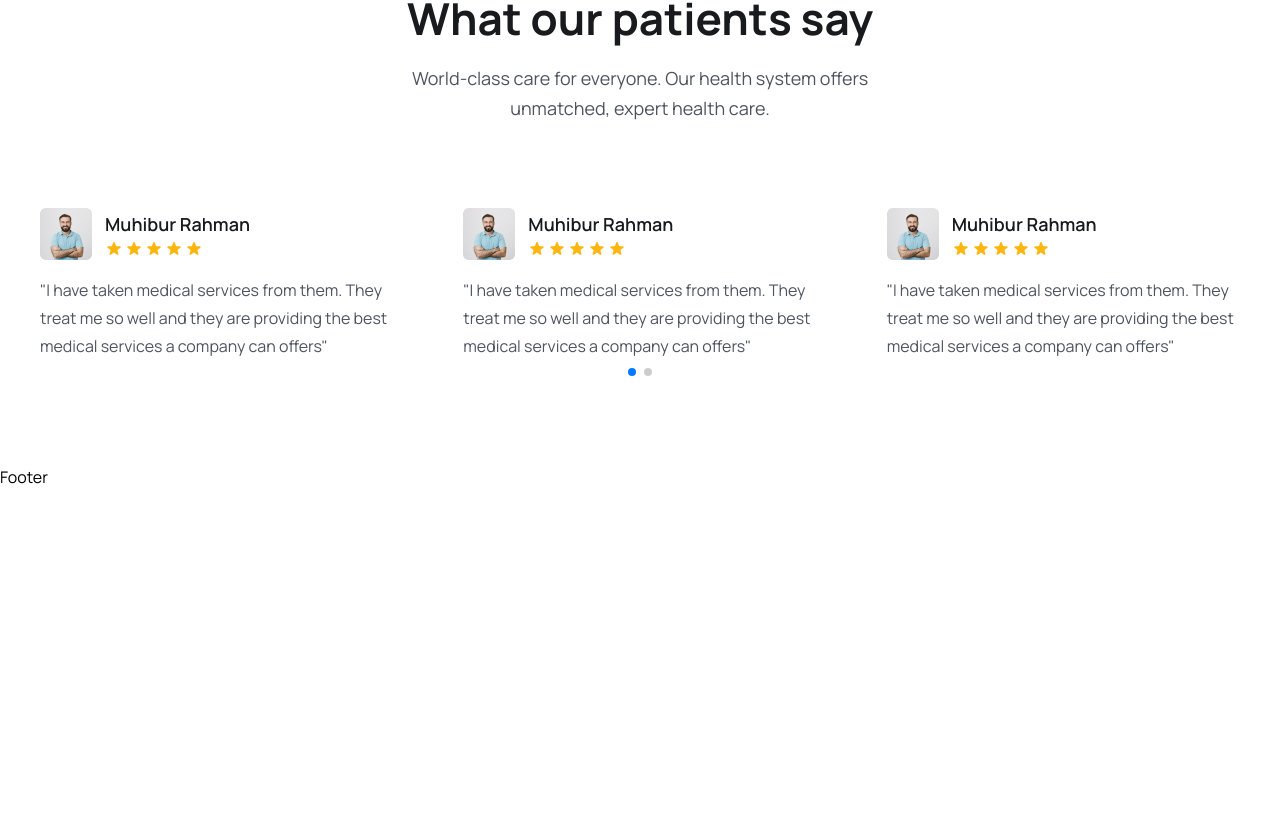
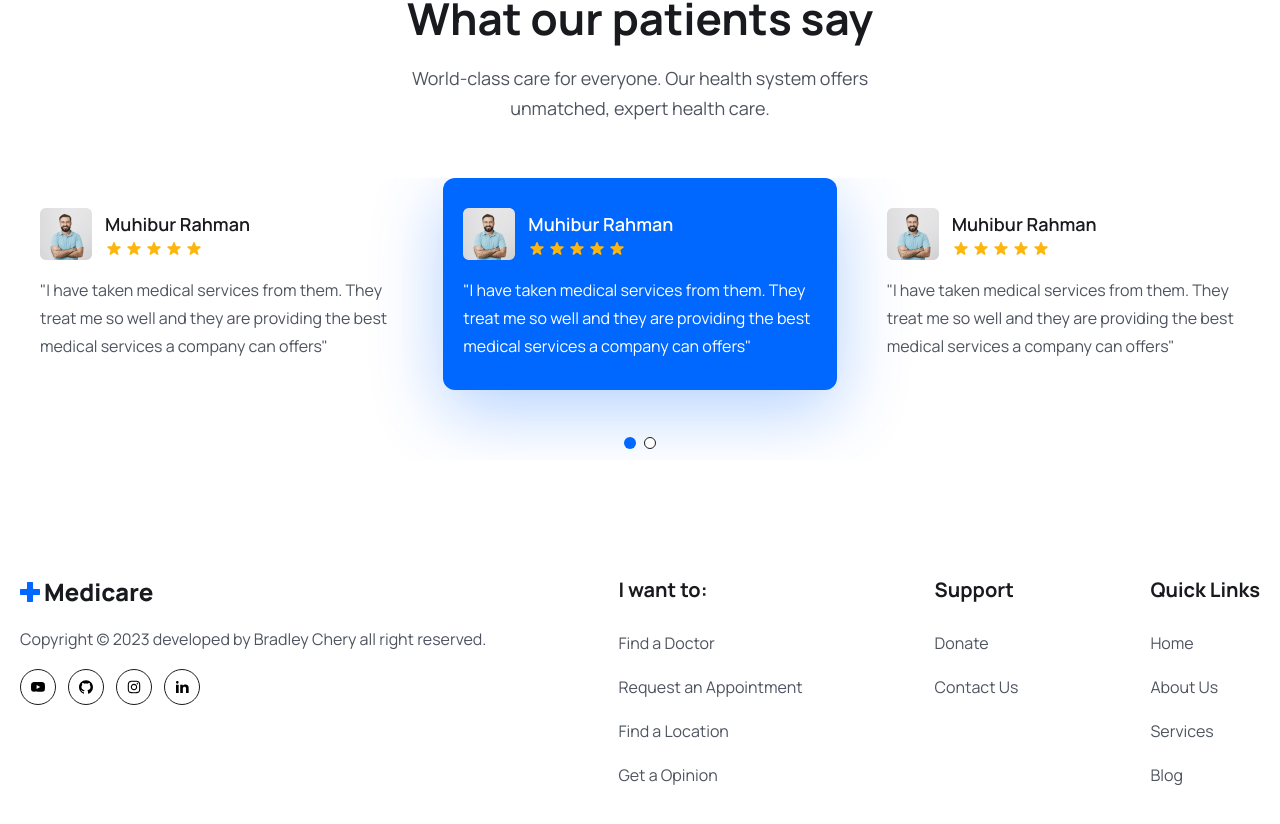
Before and after one commit to brad434/MedicareBooking, a React (Vite) app in the folder frontend/: page / in a window 1280 px wide. Shown: the part 5679-6503 px from the top of the page. Before the commit the page ends 6168 px from the top, so only its background shows below. Built offline with nearby package versions, Linux system fonts and the light colour scheme.

Commit message:
completed home page

```diff
--- a/frontend/src/App.css
+++ b/frontend/src/App.css
@@ -8,6 +8,39 @@
 
 body {
   font-family: "Manrope", sans-serif;
+}
+
+/* This section is for the testimonal two button sliders */
+.swiper-pagination-bullet {
+  width: 12px !important;
+  height: 12px !important;
+  border: 1px solid #181a1e !important;
+  opacity: 100% !important;
+  background: #fff !important;
+}
+
+.swiper-pagination-bullet-active {
+  background: #0067ff !important;
+  border: none !important;
+}
+
+.swiper {
+  padding-bottom: 70px !important;
+}
+
+.swiper-slide.swiper-slide-next {
+  background: #0067ff;
+  border-radius: 12px;
+  box-shadow: 0px 20px 70px rgba(0, 103, 255, 0.3) !important;
+}
+
+.swiper-slide.swiper-slide-next h4,
+.swiper-slide.swiper-slide-next p {
+  color: #fff !important;
+}
+
+.swiper-pagination {
+  top: 90% !important;
 }
 
 .sticky__header {
--- a/frontend/src/components/Footer/Footer.jsx
+++ b/frontend/src/components/Footer/Footer.jsx
@@ -1,8 +1,144 @@
 import React from 'react'
+import { Link } from 'react-router-dom';
+import logo from '../../assets/images/logo.png'
+import { RiLinkedinFill } from 'react-icons/ri'
+import { AiFillYoutube, AiFillGithub, AiOutlineInstagram } from 'react-icons/ai'
+
+const socialLinks = [
+    {
+        path: "https://www.youtube.com",
+        icon: <AiFillYoutube className='group-hover:text-white w-4 h-5' />,
+    },
+    {
+        path: "https://www.github.com",
+        icon: <AiFillGithub className='group-hover:text-white w-4 h-5' />,
+    },
+    {
+        path: "https://www.instagram.com",
+        icon: <AiOutlineInstagram className='group-hover:text-white w-4 h-5' />,
+    },
+    {
+        path: "https://www.linkedin.com",
+        icon: <RiLinkedinFill className='group-hover:text-white w-4 h-5' />,
+    },
+];
+
+const quickLinks01 = [
+    {
+        path: "/home",
+        display: "Home",
+    },
+    {
+        path: "/",
+        display: "About Us",
+    },
+    {
+        path: "/services",
+        display: "Services",
+    },
+    {
+        path: "/",
+        display: "Blog",
+    },
+];
+
+const quickLinks02 = [
+    {
+        path: "/find-a-doctor",
+        display: "Find a Doctor",
+    },
+    {
+        path: "/",
+        display: "Request an Appointment",
+    },
+    {
+        path: "/",
+        display: "Find a Location",
+    },
+    {
+        path: "/",
+        display: "Get a Opinion",
+    },
+]
+const quickLinks03 = [
+    {
+        path: "/",
+        display: "Donate",
+    },
+    {
+        path: "/contact",
+        display: "Contact Us",
+    },
+];
 
 const Footer = () => {
+
+    const year = new Date().getFullYear()
+
+
     return (
-        <div>Footer</div>
+        <footer className='pb-16 pt-10'>
+            <div className="container">
+                <div className="flex justify-between flex-col md:flex-row flex-wrap gap-[30px]">
+                    <div>
+                        <img src={logo} alt="" />
+                        <p className='text-[16px] leading-7 font-[400] text-textColor mt-4'>
+                            Copyright &copy; {year} developed by Bradley Chery all right reserved.
+                        </p>
+
+                        <div className='flex items-center gap-3 mt-4'>
+                            {socialLinks.map((link, index) => (
+                                <Link to={link.path} key={index} className='w-9 h-9 border border-solid border-[#181A1E] rounded-full flex items-center justify-center group hover:bg-primaryColor hover:border-none'>
+                                    {link.icon}
+                                </Link>
+                            ))}
+                        </div>
+                    </div>
+
+                    <div>
+                        <h2 className='text-[20px] leading-[30px] font-[700] mb-6 text-headingColor'>
+                            I want to:
+                        </h2>
+
+                        <ul>
+                            {quickLinks02.map((item, index) => (
+                                <li key={index} className='mb-4'>
+                                    <Link to={item.path} className='text-[16px] leading-7 font-[400] text-textColor'>{item.display}</Link>
+                                </li>
+                            ))}
+                        </ul>
+                    </div>
+
+                    <div>
+                        <h2 className='text-[20px] leading-[30px] font-[700] mb-6 text-headingColor'>
+                            Support
+                        </h2>
+
+                        <ul>
+                            {quickLinks03.map((item, index) => (
+                                <li key={index} className='mb-4'>
+                                    <Link to={item.path} className='text-[16px] leading-7 font-[400] text-textColor'>{item.display}</Link>
+                                </li>
+                            ))}
+                        </ul>
+                    </div>
+
+                    <div>
+                        <h2 className='text-[20px] leading-[30px] font-[700] mb-6 text-headingColor'>
+                            Quick Links
+                        </h2>
+
+                        <ul>
+                            {quickLinks01.map((item, index) => (
+                                <li key={index} className='mb-4'>
+                                    <Link to={item.path} className='text-[16px] leading-7 font-[400] text-textColor'>{item.display}</Link>
+                                </li>
+                            ))}
+                        </ul>
+                    </div>
+                </div>
+            </div>
+        </footer>
     )
 }
 
```
